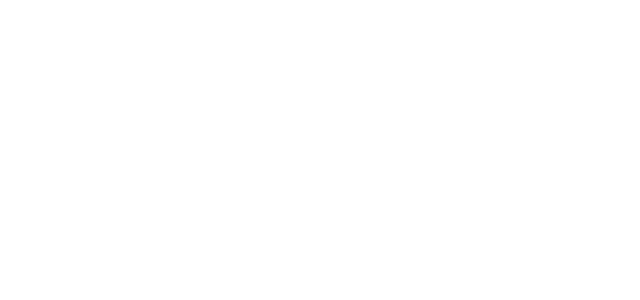
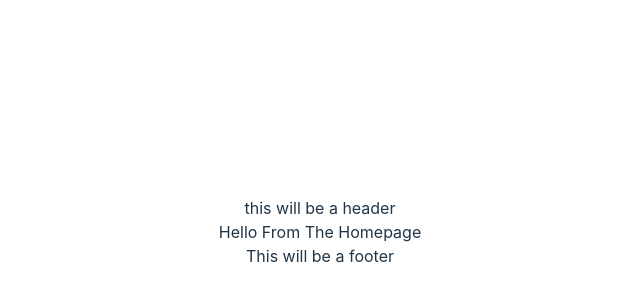
Before and after one commit to alhen002/react-ts, a React (Vite) app: page / in a window 1280 px wide. Shown: the part 168-468 px from the top of the page, without its empty margins (320-960 px from the left). Built offline with nearby package versions, Linux system fonts and the light colour scheme.

Commit message:
added layout component

```diff
--- a/src/App.tsx
+++ b/src/App.tsx
@@ -1,7 +1,9 @@
 import "./App.css";
 
+import { Layout } from "./components/Layout";
+
 function App() {
-  return <></>;
+  return <Layout>Hello From The Homepage</Layout>;
 }
 
 export default App;
--- /dev/null
+++ b/src/components/Footer.tsx
@@ -0,0 +1,3 @@
+export function Footer() {
+  return <footer>This will be a footer</footer>;
+}
--- /dev/null
+++ b/src/components/Header.tsx
@@ -0,0 +1,3 @@
+export function Header() {
+  return <header>this will be a header</header>;
+}
--- /dev/null
+++ b/src/components/Layout.tsx
@@ -0,0 +1,20 @@
+import React from "react";
+
+// components
+
+import { Header } from "./Header";
+import { Footer } from "./Footer";
+
+type LayoutProps = {
+  children: React.ReactNode;
+};
+
+export function Layout({ children }: LayoutProps) {
+  return (
+    <div>
+      <Header />
+      <main>{children}</main>
+      <Footer />
+    </div>
+  );
+}
```
